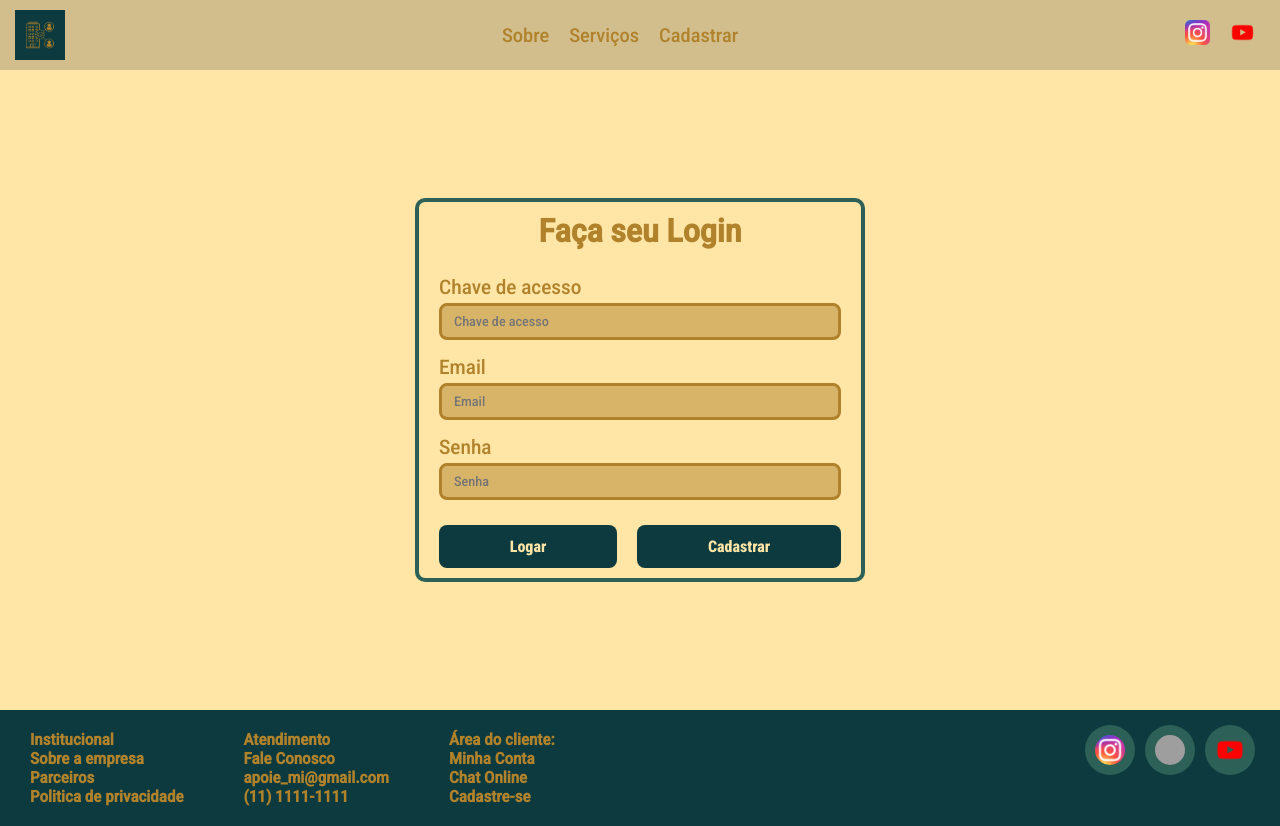
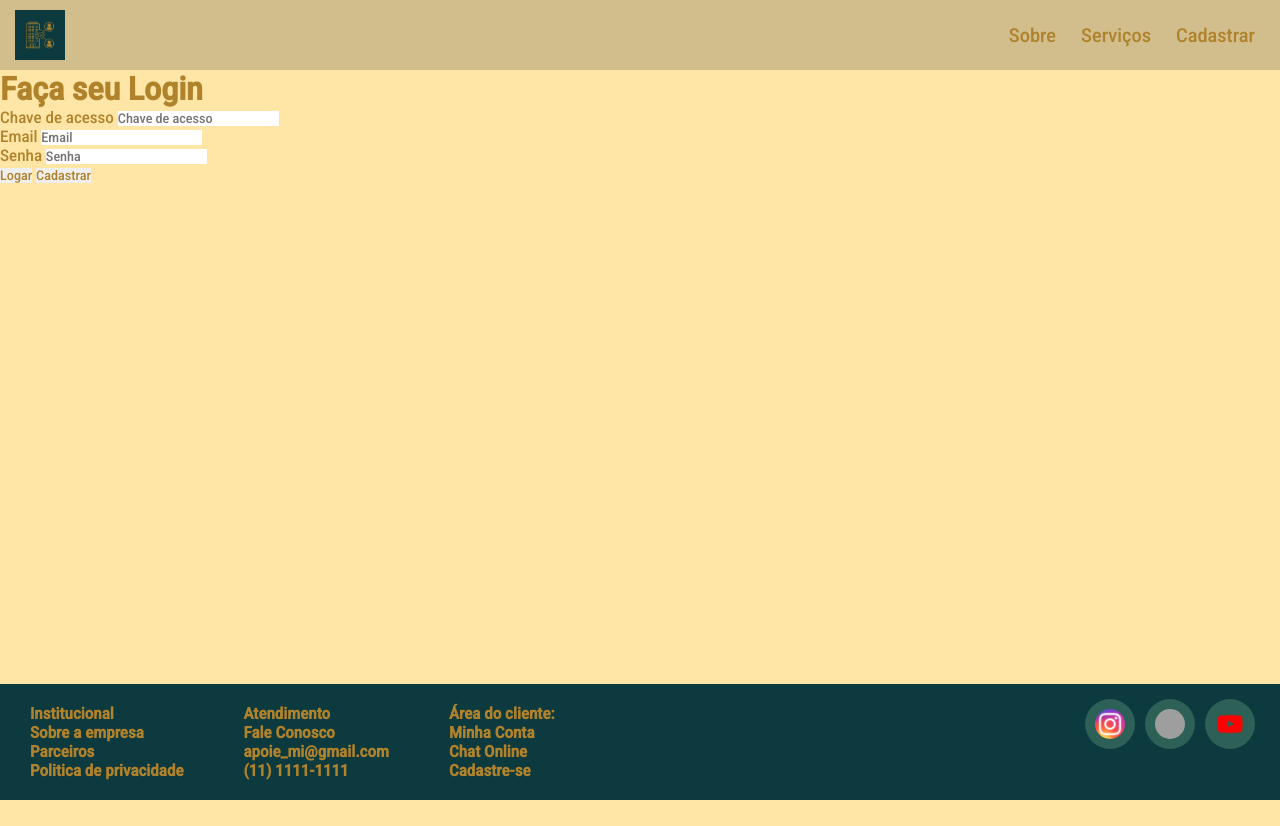
Before and after one commit to Davi-Oliveria214/TCC-Apoi-me, a PHP site: page /login.php in a window 1280 px wide. After the commit the page ends 800 px from the top, so only its background shows below. Run offline with PHP 8.4, Linux system fonts and the light colour scheme; grey boxes are pictures that could not be loaded.

Commit message:
Novo cabeçalho

```diff
--- a/css/style.css
+++ b/css/style.css
@@ -2,6 +2,7 @@
 @import "./inicial.css";
 @import "./servicos.css";
 @import "./card.css";
+@import "./login.css";
 
 /* ===========================
    RESET GLOBAL
@@ -83,6 +84,41 @@ main {
 }
 
 /* ===========================
+   Cabeçalho
+=========================== */
+.topo-cabecalho {
+  display: flex;
+  justify-content: space-between;
+  align-items: center;
+  width: 100vw;
+  min-height: 70px;
+  padding: 10px 15px;
+  background-color: rgba(var(--preto-rgba), 0.2);
+
+  & .img-logo>img {
+    width: 50px;
+    display: block;
+  }
+
+  & .navegacao {
+    display: flex;
+
+    & ul {
+      display: flex;
+      padding: 5px 10px;
+      gap: 25px;
+      font-size: 1.2rem;
+    }
+
+    & .links-sociais {
+      & img {
+        width: 25px;
+      }
+    }
+  }
+}
+
+/* ===========================
    RODAPÉ
 =========================== */
 .rodape {
@@ -146,78 +182,6 @@ main {
 }
 
 /* ===========================
-   LOGIN / CADASTRO
-=========================== */
-#principal-logar-cadastro {
-  width: 100vw;
-  min-height: 80vh;
-  display: flex;
-  justify-content: center;
-  align-items: center;
-  padding: 10px;
-}
-
-.centro-cadastro-login {
-  width: 450px;
-  padding: 10px 20px;
-  border: 4px solid var(--verde-musgo-medio);
-  border-radius: 10px;
-  display: flex;
-  flex-direction: column;
-  gap: 25px;
-  margin: 20px 0px;
-}
-
-.centro-cadastro-login h1 {
-  text-align: center;
-}
-
-.card-login-cadastro {
-  display: flex;
-  flex-direction: column;
-  gap: 15px;
-}
-
-.info-cadastro-login {
-  display: flex;
-  flex-direction: column;
-  gap: 4px;
-  font-size: 1.25rem;
-}
-
-.info-cadastro-login input {
-  width: 100%;
-  padding: 8px 12px;
-  border-radius: 8px;
-  background-color: var(--dourado-palido);
-  border: 3px solid var(--dourado);
-  color: var(--preto-acinzentado);
-}
-
-.entrar-cadastrar {
-  display: flex;
-  gap: 20px;
-}
-
-.botao {
-  flex-grow: 1;
-  padding: 12px 20px;
-  font-family: "FonteBotao";
-  font-size: 1em;
-  text-align: center;
-  border-radius: 8px;
-  cursor: pointer;
-  background-color: var(--verde-musgo);
-  color: var(--dourado-fraco);
-  transition: background-color 0.5s, transform 0.2s;
-}
-
-.botao:hover {
-  background-color: var(--dourado-palido);
-  color: var(--verde-musgo);
-}
-
-/* ===========================
    RESPONSIVIDADE
 =========================== */
 @media (max-width: 850px) {
--- a/includes/cabecalho.php
+++ b/includes/cabecalho.php
@@ -31,10 +31,15 @@
             </ul>
         </nav>
 
-        <nav class="navegacao">
-            <ul class="links-sociais">
-                <li><a href=""><img src="./icon/instagram-icon.png" alt=""></a></li>
-                <li><a href=""><img src="./icon/youtube-icon.png" alt=""></a></li>
-            </ul>
-        </nav>
+        <?php
+        $pag = $_SERVER['PHP_SELF'];
+        if ($pag === '/index.php') {
+            echo "<nav class= 'navegacao'>";
+            echo "<ul class='links-sociais'>";
+            echo "<li><a href=''><img src='./icon/instagram-icon.png' alt=''></a></li>";
+            echo "<li><a href=''><img src='./icon/youtube-icon.png' alt=''></a></li>";
+            echo "</ul>";
+            echo "</nav>";
+        }
+        ?>
     </header>
```
